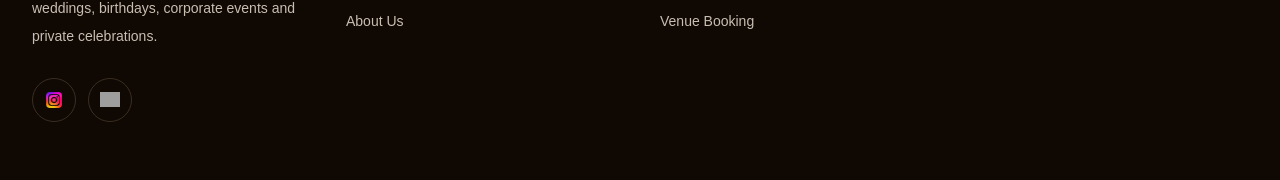
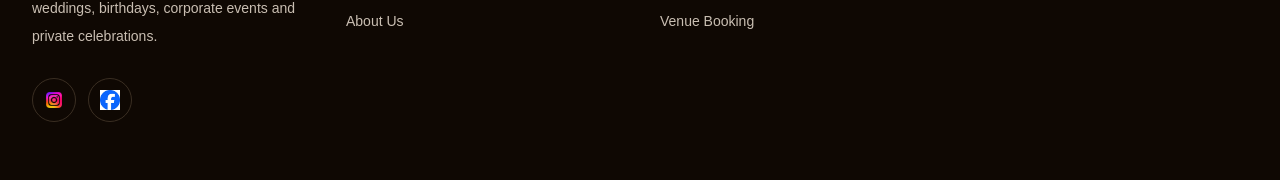
Before and after one commit to bymahiwork-prog/effortless-events, a Next.js app: page /about in a window 1280 px wide. Shown: the part 3906-4086 px from the top of the page. Built offline with nearby package versions, Linux system fonts and the light colour scheme; grey boxes are pictures that could not be loaded.

Commit message:
Update Footer.jsx

```diff
--- a/app/components/Footer.jsx
+++ b/app/components/Footer.jsx
@@ -66,7 +66,7 @@ const Footer = () => {
                 className="w-11 h-11 rounded-full border border-[#3A2E22] flex items-center justify-center hover:bg-[#C9A34A] hover:border-[#C9A34A] transition-all duration-300"
               >
                 <img
-                  src="/facebook.png"
+                  src="/facebook.jpg"
                   alt="Facebook"
                   className="w-5 h-5 object-contain"
                 />
@@ -100,7 +100,7 @@ const Footer = () => {
 
               <li>
                 <a
-                  href="/search"
+                  href="/farmhouses"
                   className="hover:text-[#C9A34A] transition-colors"
                 >
                   Browse Venues
```
